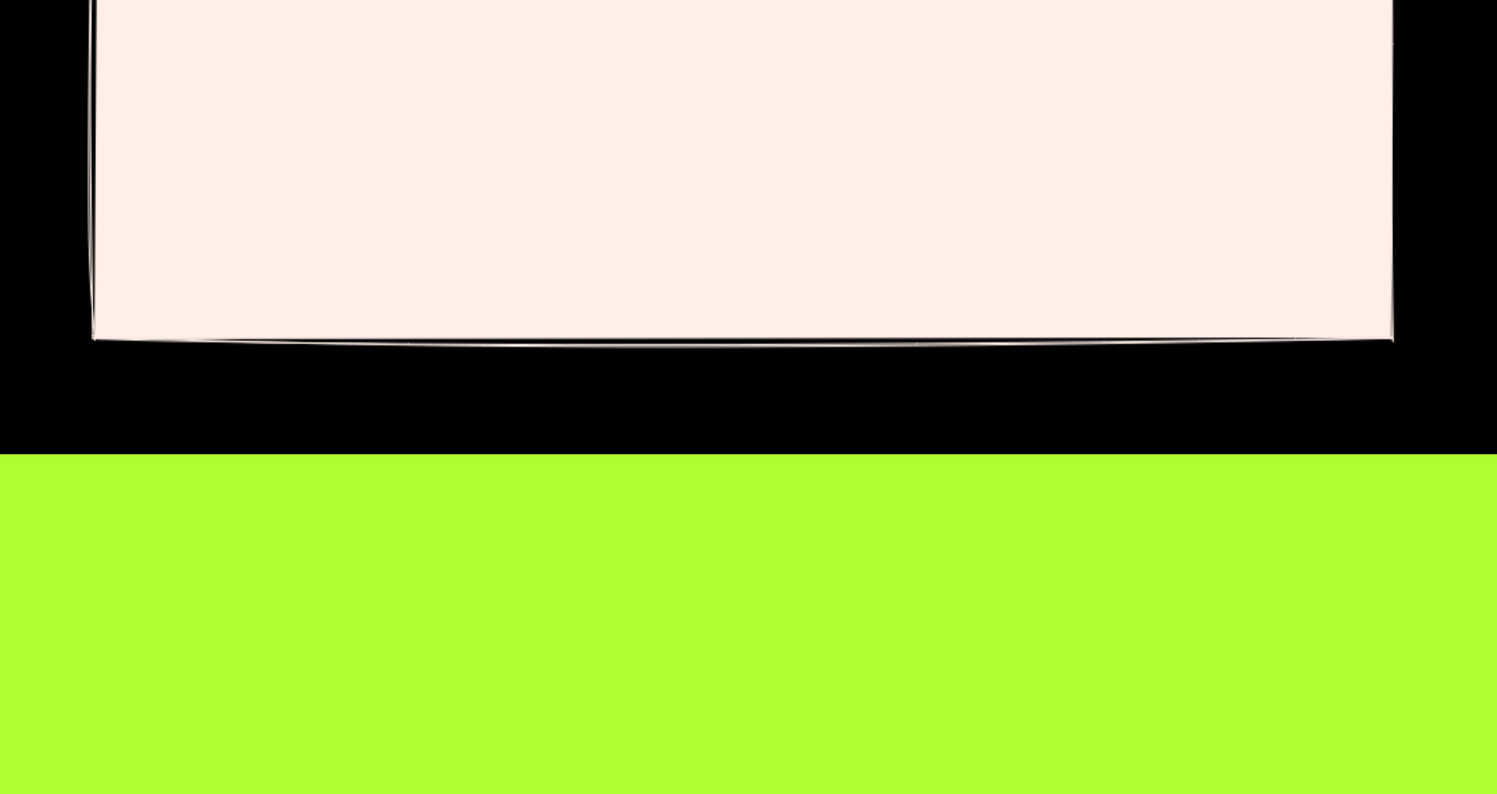
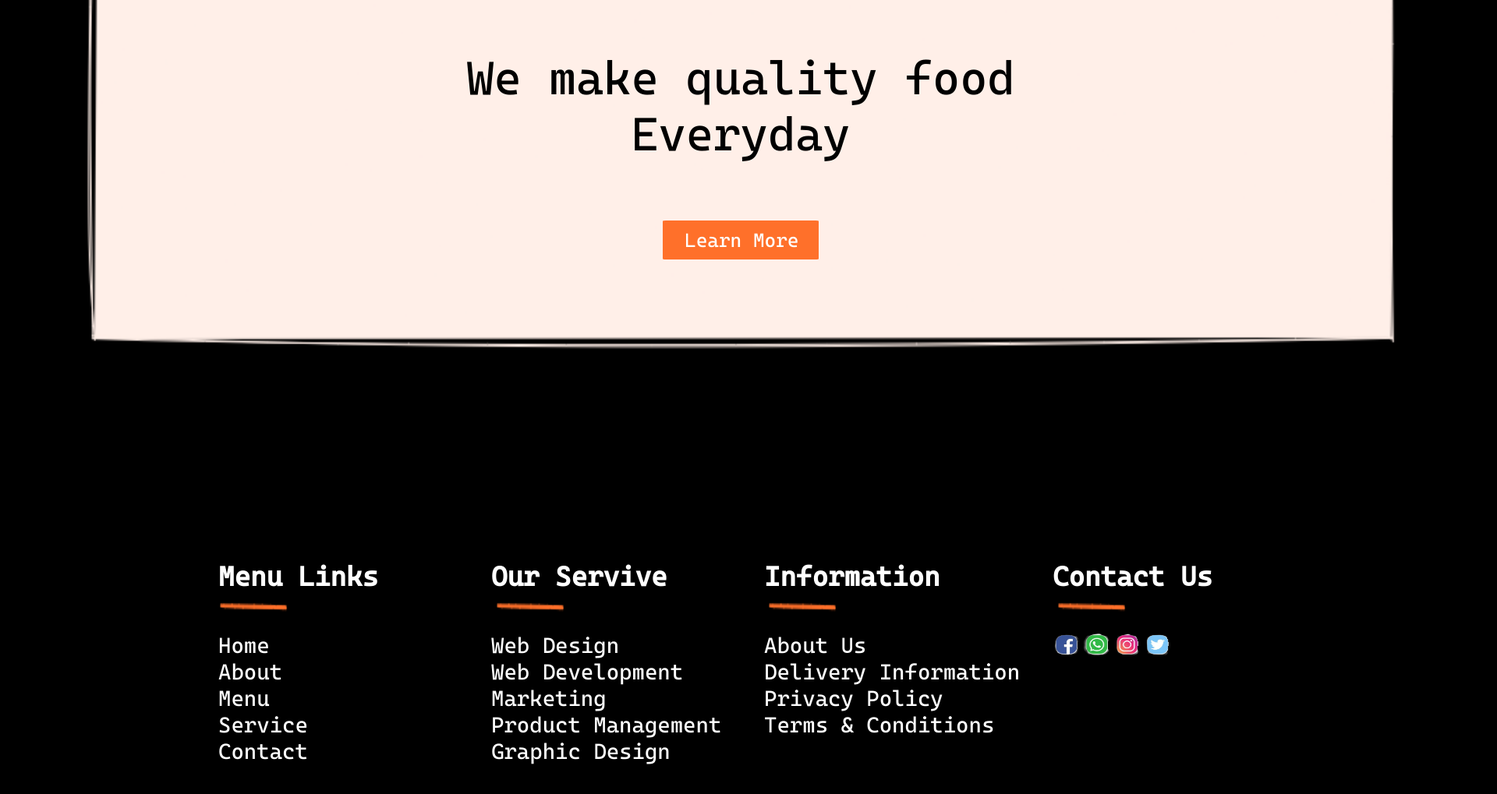
Before and after one commit to JaimeBarreraS/HTML_BarreraJaime, a plain HTML site: page Dia 5/Index.html in a window 1280 px wide. Shown: the part 4517-5536 px from the top of the page at 78% size, 1920 px wide, since content can reach past the window. Drawn offline with Linux system fonts and the light colour scheme.

Commit message:
HTML #18

```diff
--- a/Dia 5/Index.html
+++ b/Dia 5/Index.html
@@ -152,8 +152,61 @@
     </div>
     <div class="vacio" id="vacio">
         <img class="rectangulo" src="./img/rectangulo.png" alt="">
+        <div class="we-make">
+            <p>We make quality food
+                <br>Everyday</p>
+        </div>
+        <div class="cuadro-learn">
+            <div class="learn-more">
+                <p>Learn More</p>
+            </div>
+        </div>
     </div>
     <div class="contacto" id="contacto">
+        <div class="menu-links">
+            <p>Menu Links</p>
+        </div>
+        <div class="menu-text">
+            <p>Home
+                <br>About
+                <br>Menu
+                <br>Service
+                <br>Contact
+            </p>
+        </div>
+        <div class="our-servive">
+            <p>Our Servive</p>
+        </div>
+        <div class="our-text">
+            <p>Web Design
+                <br>Web Development
+                <br>Marketing
+                <br>Product Management
+                <br>Graphic Design
+            </p>
+        </div>
+        <div class="information">
+            <p>Information</p>
+        </div>
+        <div class="information-text">
+            <p>About Us
+                <br>Delivery Information
+                <br>Privacy Policy
+                <br>Terms & Conditions
+            </p>
+        </div>
+        <div class="contact-us">
+            <p>Contact Us</p>
+        </div>
+        <img  class="linea1" src="./img/linea.png" alt="">
+        <img  class="linea2" src="./img/linea.png" alt="">
+        <img  class="linea3" src="./img/linea.png" alt="">
+        <img  class="linea4" src="./img/linea.png" alt="">
+        <img  class="linea1" src="./img/linea.png" alt="">
+        <img  class="linea2" src="./img/linea.png" alt="">
+        <img  class="linea3" src="./img/linea.png" alt="">
+        <img  class="linea4" src="./img/linea.png" alt="">
+        <img  class="icon" src="./img/redes.png" alt="">
     </div>
     <a href="#top" class="volver">&#8679;</a>
 </body>
--- a/Dia 5/style.css
+++ b/Dia 5/style.css
@@ -663,11 +663,168 @@ body {
     width: 1700px;
     height: 550px;
 }
+.we-make {
+    position: absolute;
+    font-family: font;
+    font-size: 60px;
+    text-align: center;
+    color: #000000;
+    top: 200px;
+    left: 450px;
+    width: 1000px;
+    opacity: 1;
+}
+.cuadro-learn {
+    position: absolute;
+    background-color: #ff702a;
+    border-radius: 2%;
+    top: 480px;
+    left: 850px;
+    width: 200px;
+    height: 50px;
+    opacity: 1;
+}
+
+.learn-more {
+    position: absolute;
+    font-family: font;
+    font-size: 25px;
+    text-align: center;
+    color: #ffffff;
+    opacity: 1;
+    top: -15px;
+    left: 28px;
+}
 /*==========  CONTACTO  =================*/
 
 .contacto {
     position: relative;
     width: 1920px;
     height: 540px;
-    background-color: greenyellow;
+    background-color: rgb(0, 0, 0);
 }
+.menu-links{
+    position: absolute;
+    font-family: font;
+    font-size: 35px;
+    text-align: left;
+    font-weight: bold;
+    color: #ffffff;
+    top: 100px;
+    left: 280px;
+    width: 1050px;
+    opacity: 1;
+}
+.our-servive{
+    position: absolute;
+    font-family: font;
+    font-size: 35px;
+    text-align: left;
+    font-weight: bold;
+    color: #ffffff;
+    top: 100px;
+    left: 630px;
+    width: 1050px;
+    opacity: 1;
+}
+.information{
+    position: absolute;
+    font-family: font;
+    font-size: 35px;
+    text-align: left;
+    font-weight: bold;
+    color: #ffffff;
+    top: 100px;
+    left: 980px;
+    width: 1050px;
+    opacity: 1;
+}
+.contact-us{
+    position: absolute;
+    font-family: font;
+    font-size: 35px;
+    text-align: left;
+    font-weight: bold;
+    color: #ffffff;
+    top: 100px;
+    left: 1350px;
+    width: 1050px;
+    opacity: 1;
+}
+.menu-text{
+    position: absolute;
+    font-family: font;
+    font-size: 28px;
+    text-align: left;
+    line-height: 1,2;
+    color: #ffffff;
+    top: 200px;
+    left: 280px;
+    width: 1050px;
+    opacity: 1;
+}
+.our-text{
+    position: absolute;
+    font-family: font;
+    font-size: 28px;
+    text-align: left;
+    line-height: 1,2;
+    color: #ffffff;
+    top: 200px;
+    left: 630px;
+    width: 1050px;
+    opacity: 1;
+}
+.information-text{
+    position: absolute;
+    font-family: font;
+    font-size: 28px;
+    text-align: left;
+    line-height: 1,2;
+    color: #ffffff;
+    top: 200px;
+    left: 980px;
+    width: 1050px;
+    opacity: 1;
+}
+.linea1 {
+    position: absolute;
+    top: 170px;
+    left: 265px;
+    width: 120px;
+    height: 50px;
+    opacity: 1;
+}
+.linea2 {
+    position: absolute;
+    top: 170px;
+    left: 620px;
+    width: 120px;
+    height: 50px;
+    opacity: 1;
+}
+.linea3 {
+    position: absolute;
+    top: 170px;
+    left: 969px;
+    width: 120px;
+    height: 50px;
+    opacity: 1;
+}
+.linea4 {
+    position: absolute;
+    top: 170px;
+    left: 1340px;
+    width: 120px;
+    height: 50px;
+    opacity: 1;
+}
+
+.icon{
+    position: absolute;
+    top: 225px;
+    left: 1332px;
+    width: 190px;
+    height: 40px;
+    opacity: 1;
+}
```
Also changed, not shown: Dia 5/img/redes.png (added).
